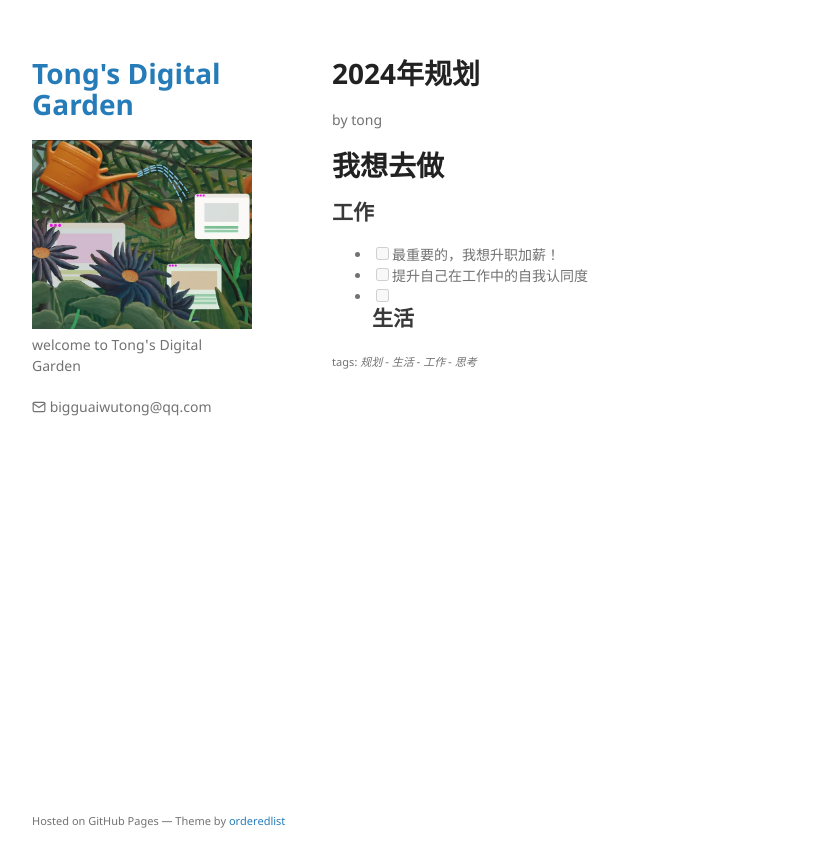
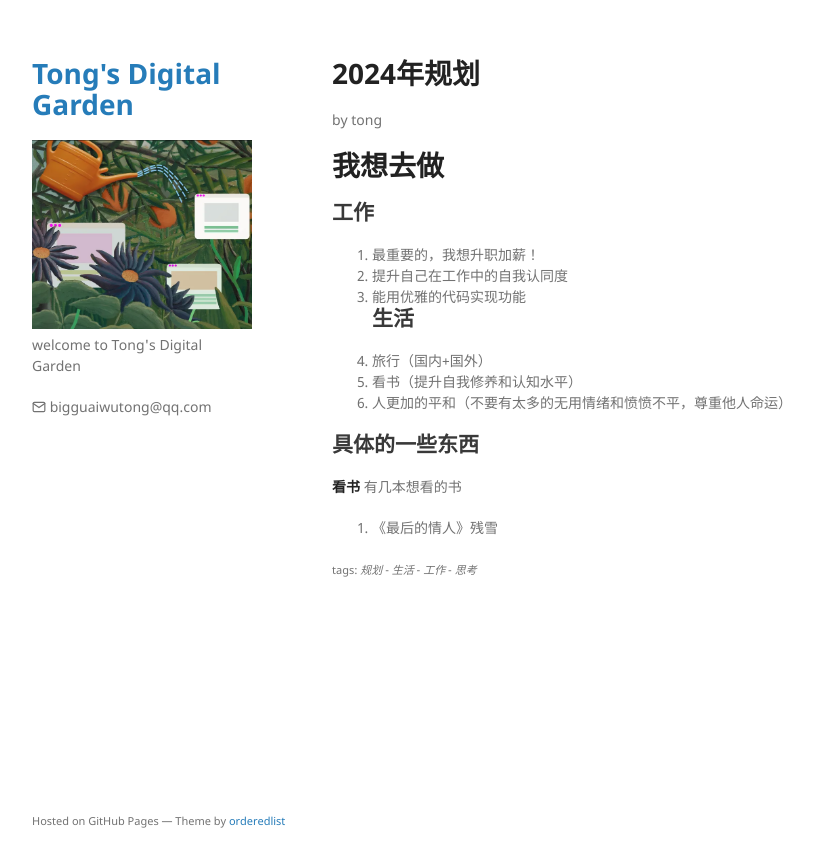
Before and after one commit to TongCodeSpace/TongCodeSpace.github.io, a Jekyll site: the page built from note/生活/期望/2024年规划.md, in a window 1280 px wide. Shown: the top 867 px of the page, without its empty margins (26-840 px from the left). Built offline with Jekyll 4.4.1, drawn with Linux system fonts in a browser that asks for light colours; comment, search, counter and statistics services are not loaded.

Commit message:
vault backup: M note/生活/期望/2024年规划.md

```diff
--- a/note/生活/期望/2024年规划.md
+++ b/note/生活/期望/2024年规划.md
@@ -11,7 +11,15 @@ tags:
 # 我想去做
 
 ## 工作
-- [ ] 最重要的，我想升职加薪！
-- [ ] 提升自己在工作中的自我认同度
-- [ ]
+1. 最重要的，我想升职加薪！
+2. 提升自己在工作中的自我认同度
+3. 能用优雅的代码实现功能
 ## 生活
+1. 旅行（国内+国外）
+2. 看书（提升自我修养和认知水平）
+3. 人更加的平和（不要有太多的无用情绪和愤愤不平，尊重他人命运）
+
+## 具体的一些东西
+**看书**
+有几本想看的书
+1. 《最后的情人》残雪
```
